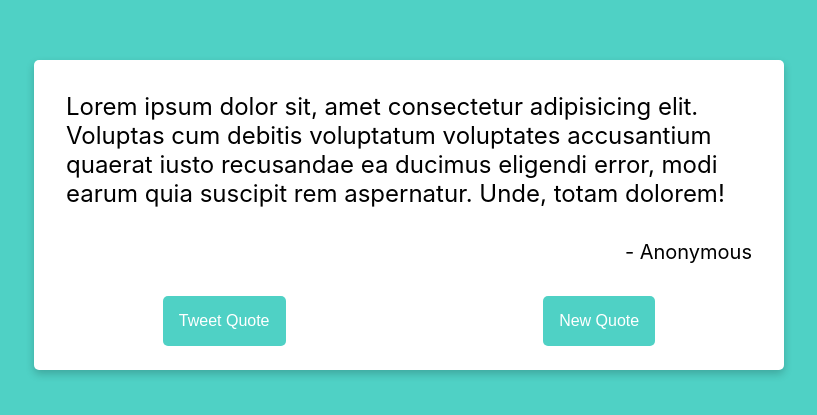
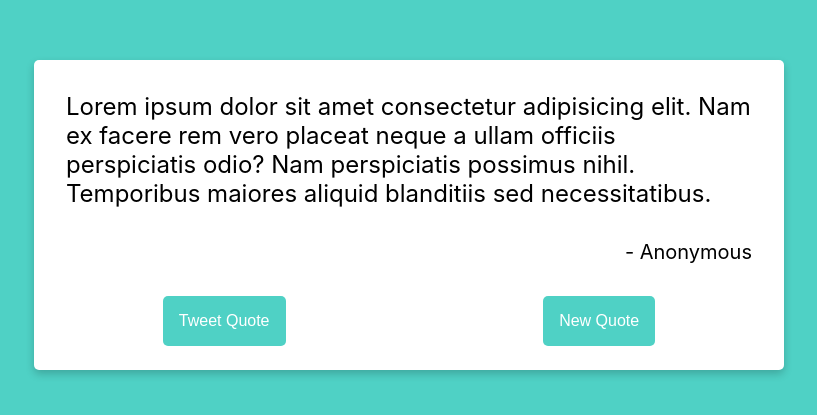
Before and after one commit to gerhynes/random-quote-machine, a React (Create React App) app: page / in a window 1280 px wide. Shown: the part 185-600 px from the top of the page, without its empty margins (231-1048 px from the left). Built offline with nearby package versions, Linux system fonts and the light colour scheme.

Commit message:
Separate QuoteMachine and Quote components

```diff
--- a/src/App.css
+++ b/src/App.css
@@ -3,12 +3,3 @@
   padding: 0;
   box-sizing: border-box;
 }
-
-.App {
-  display: flex;
-  justify-content: center;
-  align-items: center;
-  height: 100vh;
-  width: 100%;
-  background-color: #4fd1c5;
-}
--- a/src/App.js
+++ b/src/App.js
@@ -1,11 +1,12 @@
 import React from "react";
-import QuoteBox from "./QuoteBox";
+// import QuoteBox from "./QuoteBox";
+import QuoteMachine from "./QuoteMachine";
 import "./App.css";
 
 function App() {
   return (
     <div className="App">
-      <QuoteBox />
+      <QuoteMachine />
     </div>
   );
 }
--- /dev/null
+++ b/src/Quote.css
@@ -0,0 +1,10 @@
+.Quote__text {
+  margin: 2rem;
+  font-size: 1.5rem;
+}
+
+.Quote__author {
+  text-align: right;
+  margin: 1rem 2rem;
+  font-size: 1.25rem;
+}
--- /dev/null
+++ b/src/Quote.js
@@ -0,0 +1,18 @@
+import React from "react";
+import "./Quote.css";
+
+export default function Quote() {
+  return (
+    <div className="Quote">
+      <div className="Quote__text">
+        Lorem ipsum dolor sit amet consectetur adipisicing elit. Nam ex facere
+        rem vero placeat neque a ullam officiis perspiciatis odio? Nam
+        perspiciatis possimus nihil. Temporibus maiores aliquid blanditiis sed
+        necessitatibus.
+      </div>
+      <div className="Quote__author">
+        <span>- Anonymous</span>
+      </div>
+    </div>
+  );
+}
--- a/src/QuoteBox.js
+++ /dev/null
@@ -1,28 +0,0 @@
-import React, { Component } from "react";
-import "./QuoteBox.css";
-
-export default class QuoteBox extends Component {
-  render() {
-    return (
-      <div className="QuoteBox" id="quote-box">
-        <blockquote className="QuoteBox__text">
-          Lorem ipsum dolor sit, amet consectetur adipisicing elit. Voluptas cum
-          debitis voluptatum voluptates accusantium quaerat iusto recusandae ea
-          ducimus eligendi error, modi earum quia suscipit rem aspernatur. Unde,
-          totam dolorem!
-        </blockquote>
-        <div className="QuoteBox__author" id="author">
-          - Anonymous
-        </div>
-        <div className="QuoteBox__btns">
-          <button className="QuoteBox__tweet-btn" id="tweet-quote">
-            Tweet Quote
-          </button>
-          <button className="QuoteBox__new-btn" id="new-quote">
-            New Quote
-          </button>
-        </div>
-      </div>
-    );
-  }
-}
--- a/src/QuoteBox.css
+++ b/src/QuoteMachine.css
@@ -1,4 +1,13 @@
-.QuoteBox {
+.QuoteMachine {
+  display: flex;
+  justify-content: center;
+  align-items: center;
+  height: 100vh;
+  width: 100%;
+  background-color: #4fd1c5;
+}
+
+.Quote-tile {
   max-width: 750px;
   background-color: #fff;
   border-radius: 5px;
@@ -6,26 +15,15 @@
   box-shadow: 0px 4px 8px rgba(0, 0, 0, 0.2);
 }
 
-.QuoteBox__text {
-  margin: 2rem;
-  font-size: 1.5rem;
-}
-
-.QuoteBox__author {
-  text-align: right;
-  margin: 1rem 2rem;
-  font-size: 1.25rem;
-}
-
-.QuoteBox__btns {
+.Quote-btns {
   display: flex;
   justify-content: space-around;
   align-items: center;
   margin-bottom: 0.5rem;
 }
 
-.QuoteBox__tweet-btn,
-.QuoteBox__new-btn {
+.tweet-btn,
+.new-btn {
   margin: 1rem;
   padding: 1rem;
   border: none;
@@ -37,9 +35,9 @@
   transition: background-color 300ms ease-in;
 }
 
-.QuoteBox__tweet-btn:hover,
-.QuoteBox__new-btn:hover,
-.QuoteBox__tweet-btn:active,
-.QuoteBox__new-btn:active {
+.tweet-btn:hover,
+.new-btn:hover,
+.tweet-btn:active,
+.new-btn:active {
   background-color: #319795;
 }
--- /dev/null
+++ b/src/QuoteMachine.js
@@ -0,0 +1,23 @@
+import React, { Component } from "react";
+import Quote from "./Quote";
+import "./QuoteMachine.css";
+
+export default class QuoteMachine extends Component {
+  render() {
+    return (
+      <div className="QuoteMachine">
+        <div className="Quote-tile">
+          <Quote />
+          <div className="Quote-btns">
+            <button className="tweet-btn" id="tweet-quote">
+              Tweet Quote
+            </button>
+            <button className="new-btn" id="new-quote">
+              New Quote
+            </button>
+          </div>
+        </div>
+      </div>
+    );
+  }
+}
```
